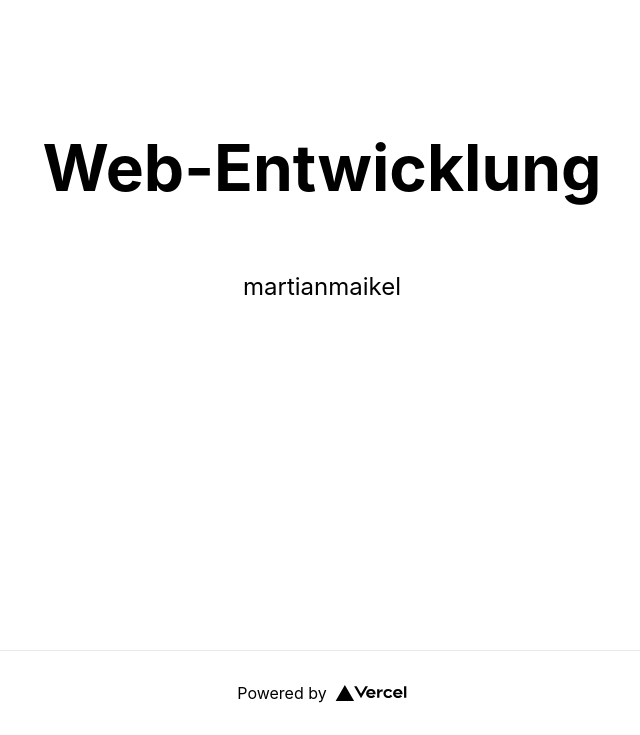
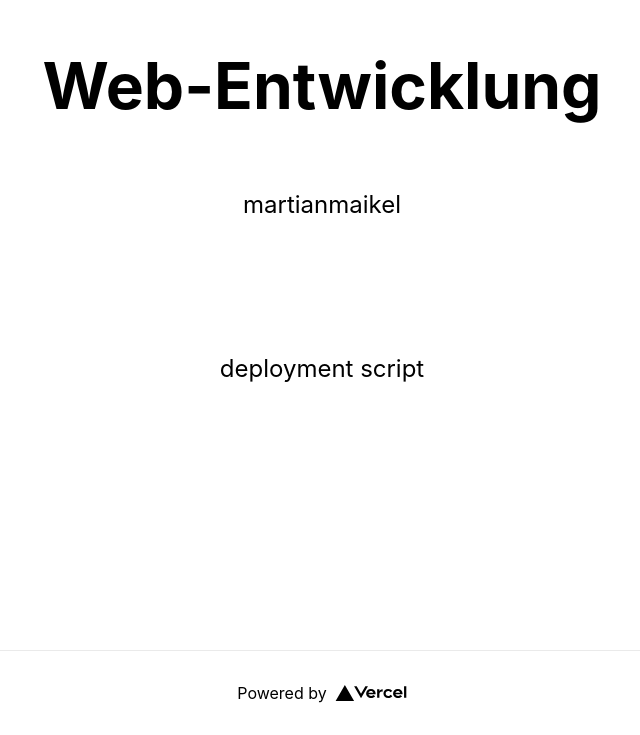
Before and after one commit to martianmaikel/martianmaikel-portfolio, a Next.js app: page / in a window 1280 px wide. Shown: the part 150-885 px from the top of the page, without its empty margins (318-958 px from the left). Built offline with nearby package versions, Linux system fonts and the light colour scheme.

Commit message:
Deploy run

```diff
--- a/pages/index.tsx
+++ b/pages/index.tsx
@@ -19,7 +19,9 @@ export default function Home() {
         <p className={styles.description}>
           martianmaikel
         </p>
-
+        <p className={styles.description}>
+          deployment script
+        </p>
         {/* <div className={styles.grid}>
           <a href="https://nextjs.org/docs" className={styles.card}>
             <h2>Documentation &rarr;</h2>
```
